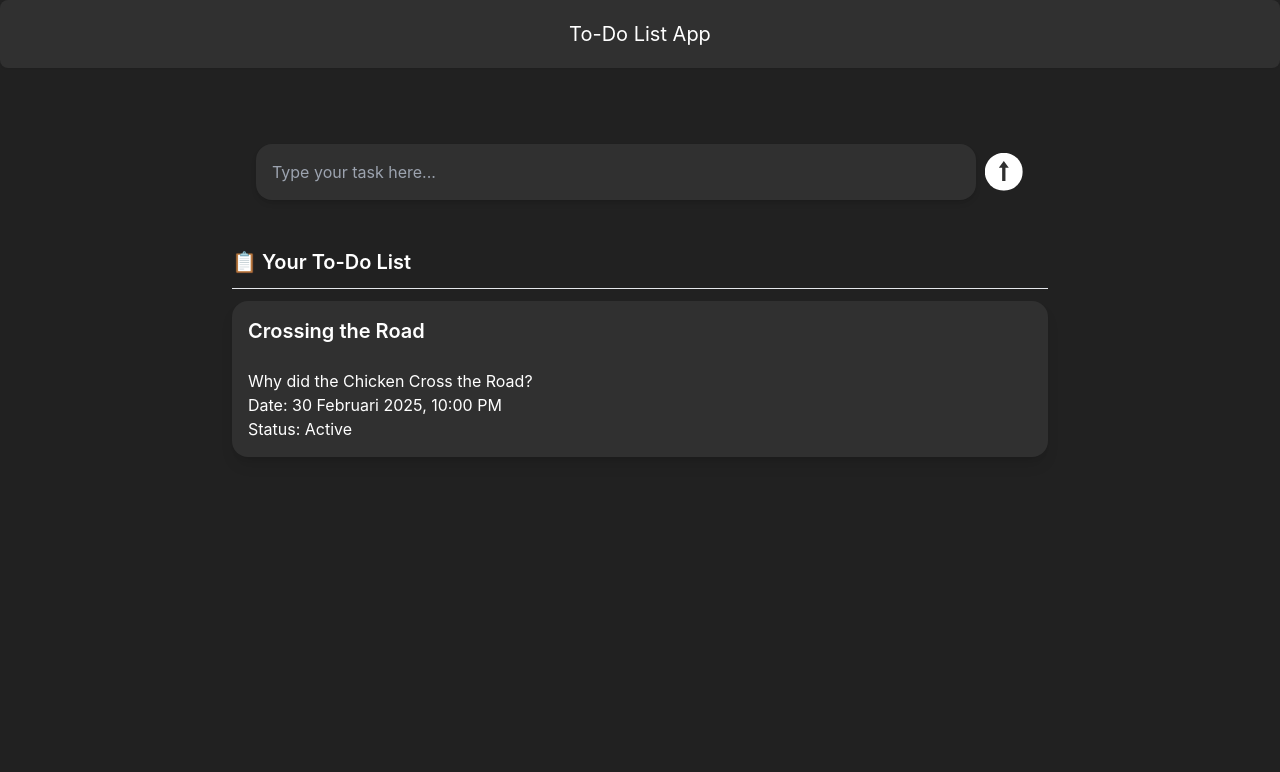
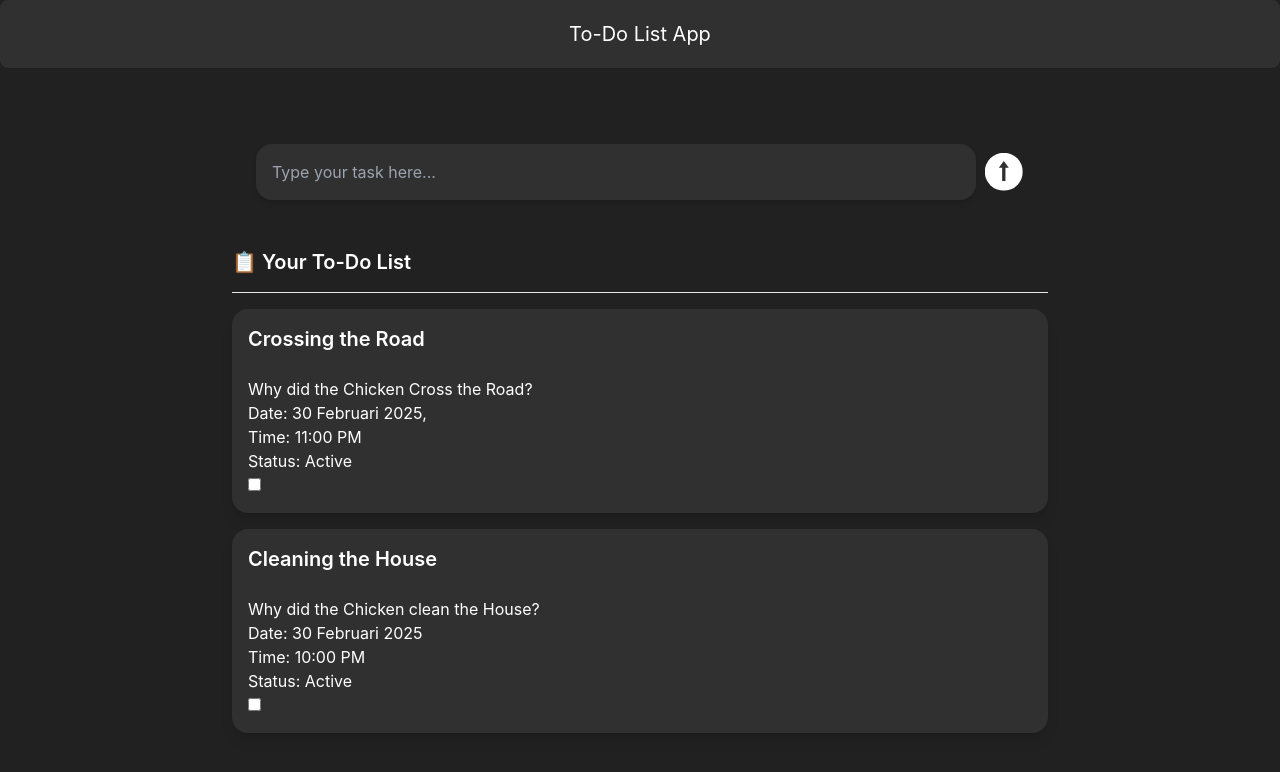
Before and after one commit to Chordius/AigniteWeek1, a React (Create React App) app: page / in a window 1280 px wide. Shown: the top 772 px of the page. Built offline with nearby package versions, Linux system fonts and the light colour scheme.

Commit message:
Updated To-Do List layout by increasing gap between items, added a second task card with details and status, and adjusted date and time formatting for existing tasks.

```diff
--- a/src/App.jsx
+++ b/src/App.jsx
@@ -28,14 +28,14 @@ function App() {
 
 				{/* To-Do List */}
 				<div className="flex justify-center">
-					<div className="w-[85%] flex flex-col gap-y-3">
+					<div className="w-[85%] flex flex-col gap-y-4">
 						<p className="font-semibold text-xl">
 							📋 Your To-Do List
 						</p>
 						<hr />
 
-						{/* Card */}
-						<div className="bg-[#303030] p-4 rounded-2xl mb-8 shadow-lg">
+						{/* Card 1*/}
+						<div className="bg-[#303030] p-4 rounded-2xl shadow-lg">
 							<p className="text-base">
 								<span className="text-xl font-semibold">
 									Crossing the Road
@@ -44,11 +44,34 @@ function App() {
 								<br />
 								Why did the Chicken Cross the Road?
 								<br />
-								Date: 30 Februari 2025, 10:00 PM
+								Date: 30 Februari 2025,
+								<br />
+								Time: 11:00 PM
 								<br />
 								Status: Active
 								<br />
 							</p>
+							<input type="checkbox" />
+						</div>
+
+						{/* Card 2*/}
+						<div className="bg-[#303030] p-4 rounded-2xl shadow-lg">
+							<p className="text-base">
+								<span className="text-xl font-semibold">
+									Cleaning the House
+								</span>
+								<br />
+								<br />
+								Why did the Chicken clean the House?
+								<br />
+								Date: 30 Februari 2025
+								<br />
+								Time: 10:00 PM
+								<br />
+								Status: Active
+								<br />
+							</p>
+							<input type="checkbox" />
 						</div>
 					</div>
 				</div>
```
